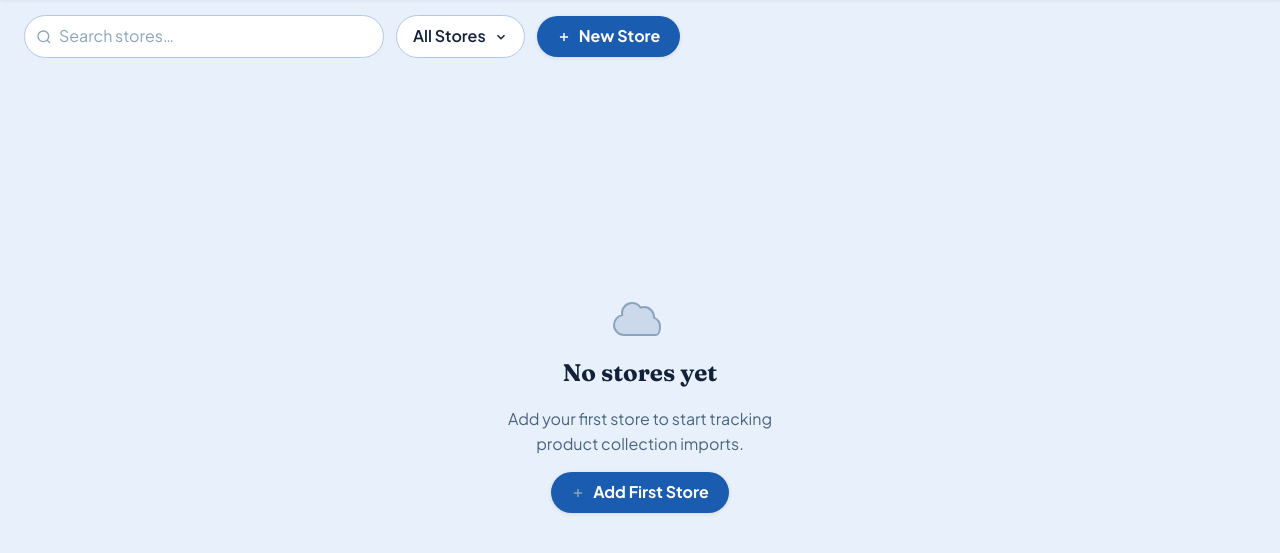
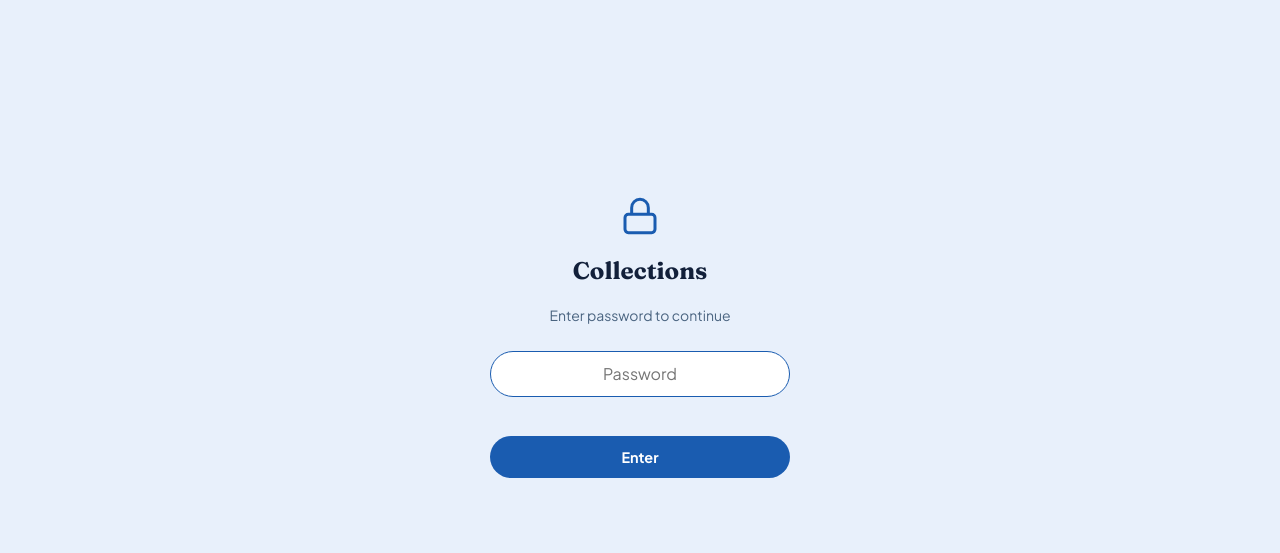
Before and after one commit to tijn001/NEWPomper, a website: page public/index.html in a window 1280 px wide. Shown: the part 63-616 px from the top of the page. Drawn offline with Linux system fonts and the light colour scheme; no server answers.

Commit message:
Add password gate (sessionStorage-based)

```diff
--- a/public/index.html
+++ b/public/index.html
@@ -797,6 +797,59 @@
   </style>
 </head>
 <body>
+
+<!-- ── PASSWORD GATE ─────────────────────────────────────────── -->
+<div id="password-gate" style="
+  position:fixed;inset:0;z-index:99999;
+  background:var(--bg);
+  display:flex;align-items:center;justify-content:center;
+  flex-direction:column;gap:1.5rem;
+">
+  <div style="text-align:center;display:flex;flex-direction:column;align-items:center;gap:1rem;">
+    <svg width="40" height="40" viewBox="0 0 24 24" fill="none" stroke="var(--primary)" stroke-width="1.8">
+      <rect x="3" y="11" width="18" height="11" rx="2"/>
+      <path d="M7 11V7a5 5 0 0 1 10 0v4"/>
+    </svg>
+    <div style="font-family:var(--font-display);font-size:1.5rem;font-weight:700;color:var(--text)">Collections</div>
+    <div style="font-size:0.875rem;color:var(--text-muted)">Enter password to continue</div>
+  </div>
+  <div style="display:flex;flex-direction:column;gap:0.75rem;width:100%;max-width:300px;">
+    <input id="gate-input" type="password" placeholder="Password" autocomplete="current-password"
+      style="padding:0.6rem 1rem;border:1.5px solid var(--border);border-radius:9999px;background:var(--surface-2);font-size:1rem;font-family:inherit;color:var(--text);text-align:center;outline:none;width:100%;"
+      onfocus="this.style.borderColor='var(--primary)'" onblur="this.style.borderColor='var(--border)'"
+    />
+    <div id="gate-error" style="color:#dc2626;font-size:0.8rem;text-align:center;min-height:1.2em;"></div>
+    <button onclick="checkPassword()" style="padding:0.6rem 1rem;background:var(--primary);color:#fff;border:none;border-radius:9999px;font-size:0.9rem;font-weight:700;cursor:pointer;font-family:inherit;">Enter</button>
+  </div>
+</div>
+
+<script>
+  const CORRECT_PASSWORD = 'pumpitup123';
+  function checkPassword() {
+    const val = document.getElementById('gate-input').value;
+    if (val === CORRECT_PASSWORD) {
+      sessionStorage.setItem('auth', '1');
+      document.getElementById('password-gate').style.display = 'none';
+    } else {
+      const err = document.getElementById('gate-error');
+      err.textContent = 'Incorrect password.';
+      document.getElementById('gate-input').value = '';
+      document.getElementById('gate-input').focus();
+      setTimeout(() => { err.textContent = ''; }, 2500);
+    }
+  }
+  document.addEventListener('DOMContentLoaded', () => {
+    if (sessionStorage.getItem('auth') === '1') {
+      document.getElementById('password-gate').style.display = 'none';
+    } else {
+      document.getElementById('gate-input').focus();
+      document.getElementById('gate-input').addEventListener('keydown', e => {
+        if (e.key === 'Enter') checkPassword();
+      });
+    }
+  });
+</script>
+
 <div id="app">
 
   <!-- ═══════════════════════════════════════════════════════
```
